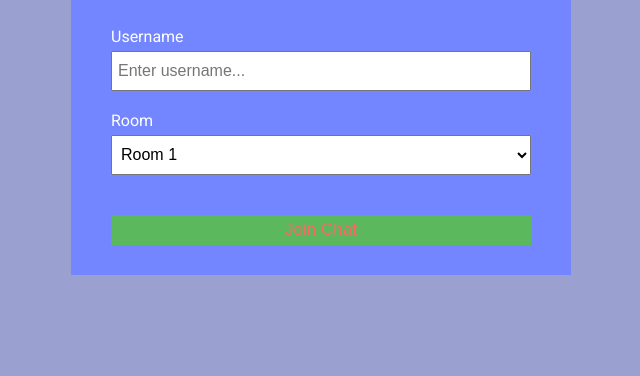
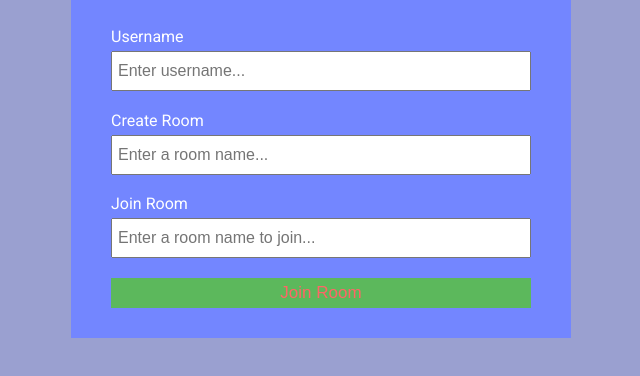
Before and after one commit to yourguyphil/FriendshipCircle, a website: page public/index.html in a window 1280 px wide. Shown: the part 322-698 px from the top of the page, without its empty margins (319-959 px from the left). Drawn offline with Linux system fonts and the light colour scheme.

Commit message:
pending changes

```diff
--- a/public/index.html
+++ b/public/index.html
@@ -33,15 +33,23 @@
 							required
 						/>
 					</div>
-					<div class="form-control">
-						<label for="room">Room</label>
-						<select name="room" id="room">
-							<option value="Room1">Room 1</option>
-							<option value="Room2">Room 2</option>
-							<option value="Room3">Room 3</option>
-						</select>
-					</div>
-					<button type="submit" class="btn">Join Chat</button>
+					<label for="roomcreate">Create Room</label>
+						<input
+							type="text"
+							name="room"
+							id="room"
+							placeholder="Enter a room name..."
+						/>
+				</br>
+			    </br>
+					<label for="roomcreate">Join Room</label>
+					<input
+						type="text"
+						name="joinroom"
+						id="joinroom"
+						placeholder="Enter a room name to join..."
+					/>
+					<button type="submit" class="btn">Join Room</button>
 				</form>
 			</main>
 		</div>
```
Also changed, not shown: public/chat.html (+2 -1 lines).
